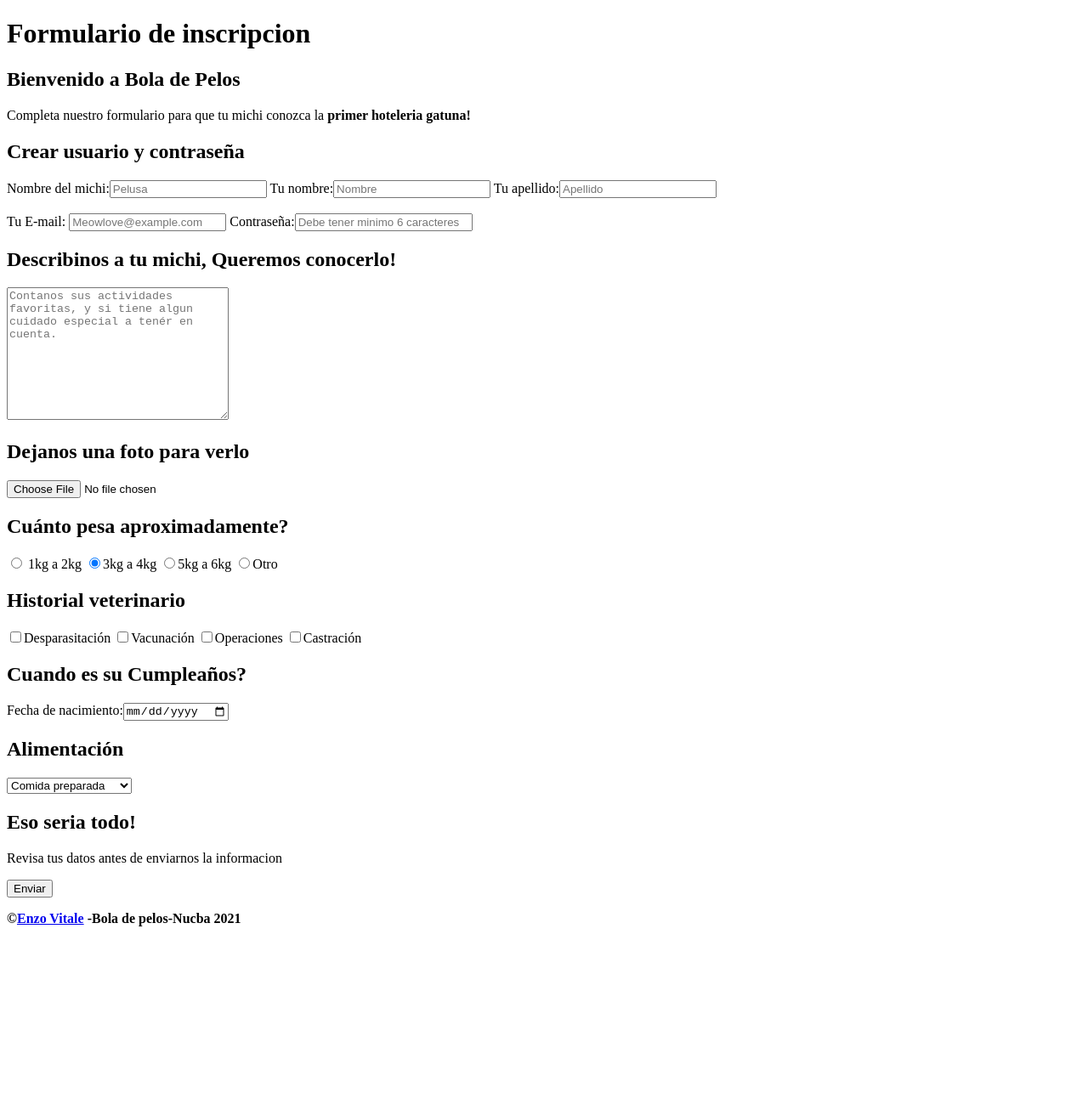
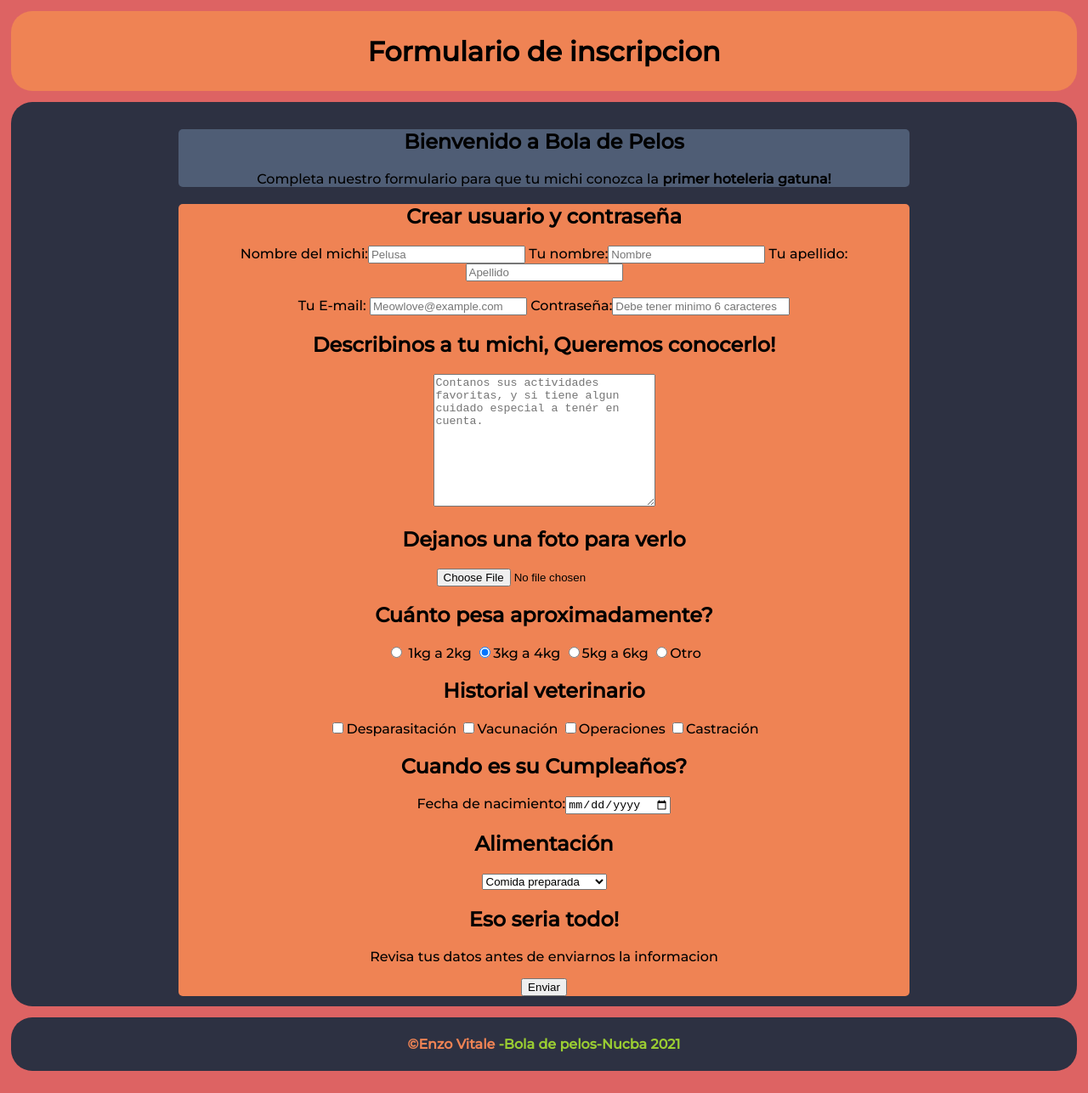
Before and after one commit to EnzoVitale13/Formulario-inscripcion-bola-de-pelos, a plain HTML site: page index.html in a window 1280 px wide. Shown: the whole page at 85% size. Before the commit the page ends 1106 px from the top, so only its background shows below. Drawn offline with Linux system fonts and the light colour scheme.

Commit message:
agregando algo de css basico

```diff
--- a/index.html
+++ b/index.html
@@ -6,7 +6,7 @@
   <meta http-equiv="X-UA-Compatible" content="IE=edge" />
   <meta name="viewport" content="width=device-width, initial-scale=1.0" />
   <title>Hotel bola de pelos</title>
-  <link rel="stylesheet" href="/1617 clases Primer modulo/Clase 2/assets/style.css">
+  <link rel="stylesheet" href="./styles.css">
 </head>
 
 <body>
@@ -23,7 +23,7 @@
       </p>
     </section>
 
-    <section class="Formulario">
+    <section class="formulario">
       <form action="/" method="post">
         <h2>Crear usuario y contraseña</h2>
         <label>
@@ -106,7 +106,7 @@
   <footer>
 
     <strong>
-      <p>&copy;<a href="https://www.instagram.com/chernobyl97x/?hl=es">Enzo Vitale</a> -Bola de pelos-Nucba 2021</p>
+      <p><a href="https://www.instagram.com/chernobyl97x/?hl=es"> &copy;Enzo Vitale</a> -Bola de pelos-Nucba 2021</p>
     </strong>
 
   </footer>
--- /dev/null
+++ b/styles.css
@@ -0,0 +1,70 @@
+@import url('https://fonts.googleapis.com/css2?family=Bebas+Neue&family=Montserrat:wght@500&display=swap');
+
+:root {
+    --main-dark: rgb(45, 49, 66);
+    --main-medium: rgb(79, 93, 117);
+    --main-light: rgb(239, 131, 84);
+    --main-alternate-light: rgb(191, 192, 192);
+}
+
+/* General */
+body {
+    margin: 0;
+    padding: 1%;
+    background-color: rgb(221, 99, 99);
+    font-family: 'Montserrat', sans-serif;
+}
+
+/* header */
+header {
+    margin:0%;
+    text-align: center;
+    padding: 0.5%;
+    background-color: var(--main-light);
+    border-radius: 25px;
+    margin-bottom: 1%;
+}
+
+
+
+/* Main */
+main {
+    text-align: center;
+    border-radius: 25px;
+    padding: 1%;
+    background-color:var(--main-dark);
+}
+
+main section.Presentacion{
+    background-color: var(--main-medium);
+    margin: auto;
+    width: 70%;
+    border-radius: 5px;
+}
+main section.formulario{
+    background-color: var(--main-light);
+    margin:auto;
+    width: 70%;
+    border-radius: 5px;
+}
+
+/* Footer */
+footer {
+    padding: 0.5%;
+    text-align: center;
+    background-color: var(--main-dark);
+    margin: 1% 0% 1% 0%;
+    border-radius: 25px;
+}
+
+footer p {
+    color: yellowgreen;
+}
+footer p a {
+    text-decoration: none;
+    color: var(--main-light);
+}
+
+footer p a:hover {
+    color:var(--main-alternate-light);
+}
```
